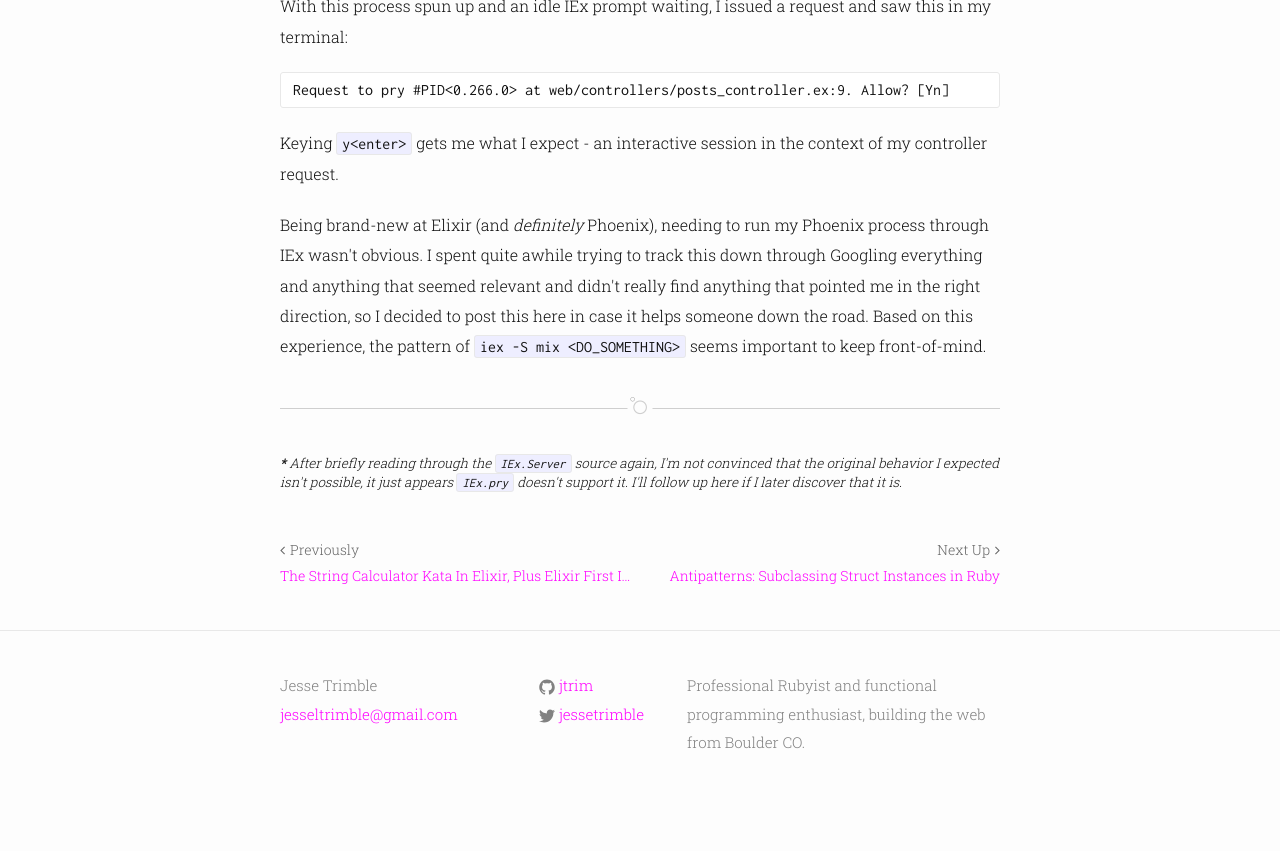
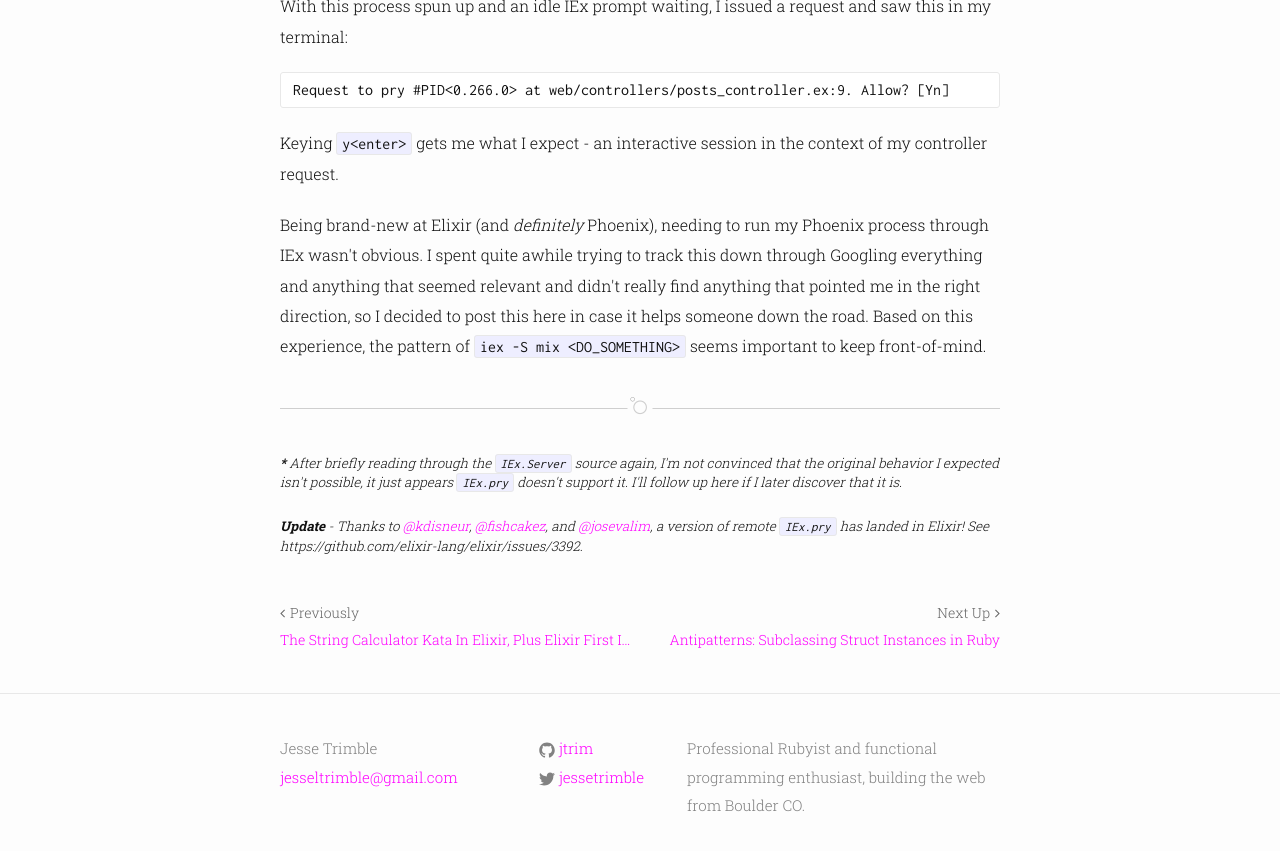
Before and after one commit to jtrim/jtrim.github.io, a Jekyll site: the page built from _posts/2014-11-25-where-i-got-stuck-with-iex-pry.md, in a window 1280 px wide and 900 px high, scrolled down 983 px. Shown: the top 851 px of the window. Built offline with Jekyll 4.4.1, drawn with Linux system fonts in a browser that asks for light colours; some web fonts are replaced.

Commit message:
Update post for remote IEx.pry

```diff
--- a/_posts/2014-11-25-where-i-got-stuck-with-iex-pry.md
+++ b/_posts/2014-11-25-where-i-got-stuck-with-iex-pry.md
@@ -35,3 +35,7 @@ Being brand-new at Elixir (and _definitely_ Phoenix), needing to run my Phoenix
 <small id="footnote1">
 **\*** After briefly reading through the `IEx.Server` source again, I'm not convinced that the original behavior I expected isn't possible, it just appears `IEx.pry` doesn't support it. I'll follow up here if I later discover that it is.
 </small>
+
+<small id="footnote2">
+**Update** - Thanks to [@kdisneur](https://twitter.com/kdisneur), [@fishcakez](https://github.com/fishcakez), and [@josevalim](https://twitter.com/josevalim), a version of remote `IEx.pry` has landed in Elixir! See https://github.com/elixir-lang/elixir/issues/3392.
+</small>
```
